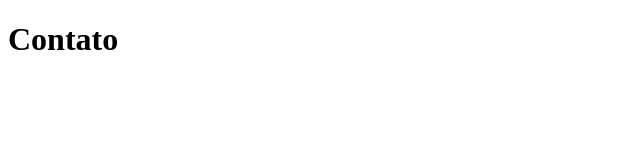
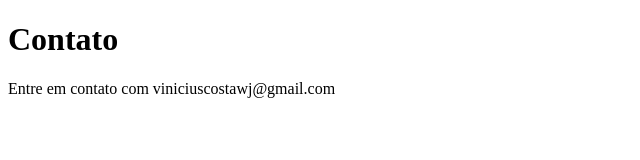
Before and after one commit to ViniciusCostawj/sistemas-de-cadastro, a plain HTML site: page contato.html in a window 1280 px wide. Shown: the whole page, without its empty margins (0-640 px from the left). Drawn offline with Linux system fonts and the light colour scheme.

Commit message:
adicionando email de desinvolvimento

```diff
--- a/contato.html
+++ b/contato.html
@@ -11,5 +11,9 @@
         Contato
     </h1>
 
+    <p>
+        Entre em contato com viniciuscostawj@gmail.com
+    </p>
+
 </body>
 </html>
```
